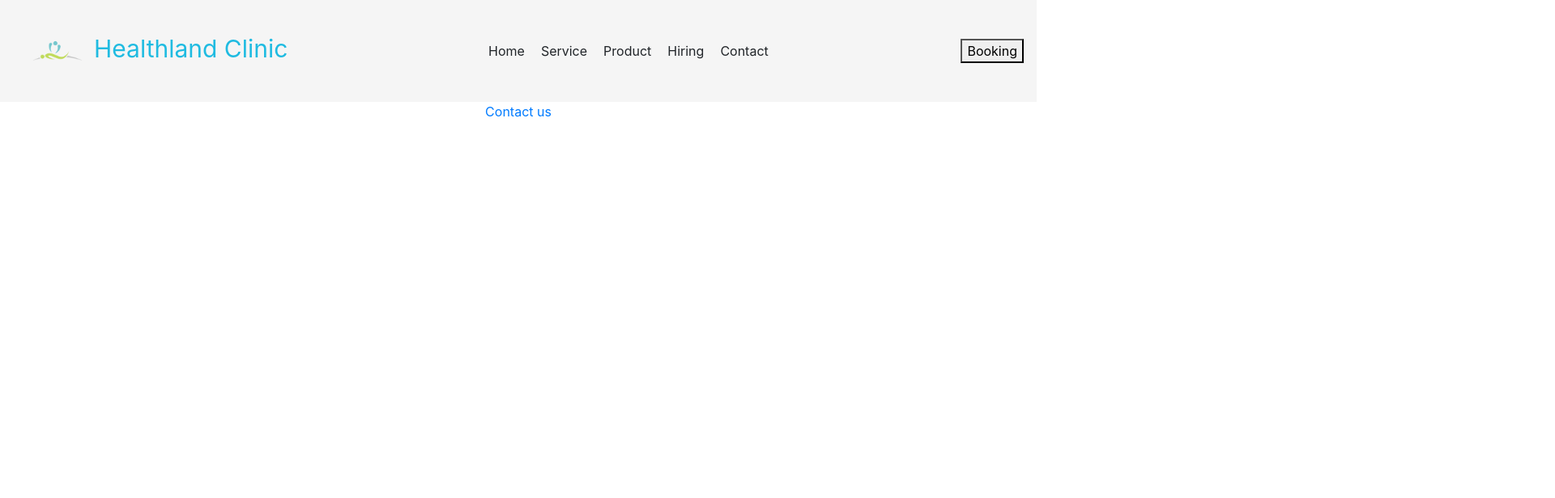
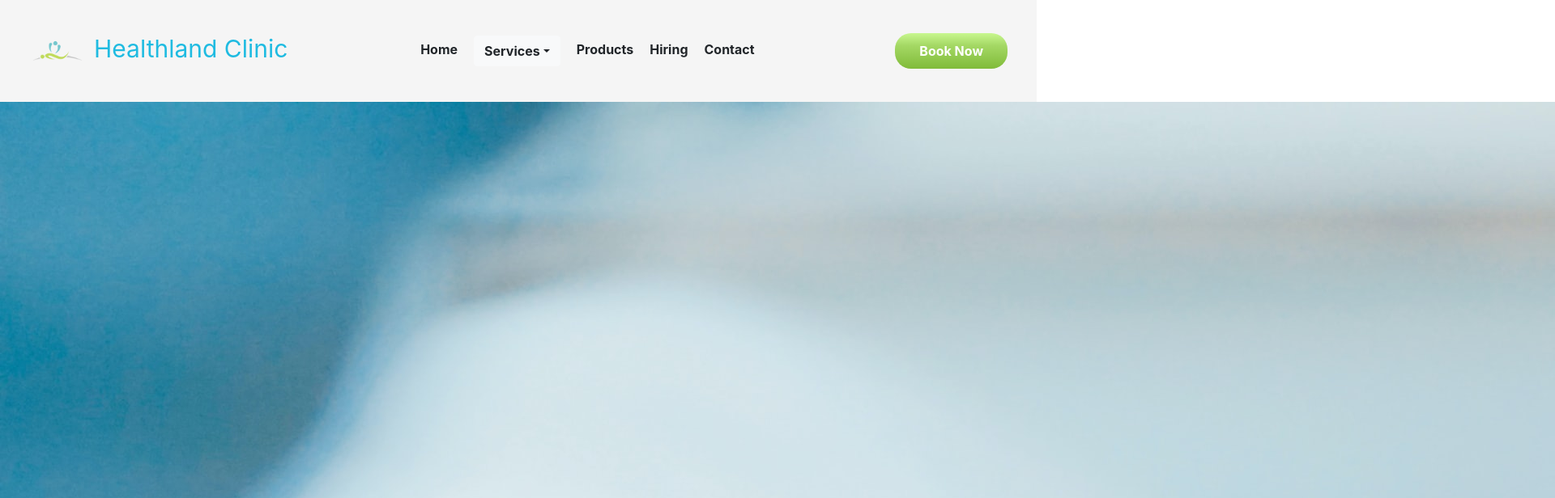
Before and after one commit to Nllai/Lab-project1, a React (Create React App) app: page / in a window 1280 px wide. Shown: the top 616 px of the page at 81% size, 1920 px wide, since content can reach past the window. Built offline with nearby package versions, Linux system fonts and the light colour scheme.

Commit message:
Add dropdown menu of nav bar

```diff
--- a/package.json
+++ b/package.json
@@ -12,6 +12,7 @@
         "express": "^4.17.1",
         "nodemailer": "^6.4.11",
         "react": "^16.13.1",
+        "react-bootstrap": "^1.3.0",
         "react-dom": "^16.13.1",
         "react-router-dom": "^5.2.0",
         "react-scripts": "3.4.3",
--- a/src/App.js
+++ b/src/App.js
@@ -3,6 +3,7 @@ import { BrowserRouter as Router, Switch, Route, Link } from "react-router-dom";
 import "./App.css";
 import Nav from "./Components/Nav";
 import Contact from "./Components/Contact";
+import landingpageimg from "./Components/images/landingpageimg.jpg";
 
 function App() {
     return (
@@ -14,6 +15,7 @@ function App() {
                     </Route>
                     <Route path="/">
                         <Nav />
+                        <img src={landingpageimg} alt="landing_page_img" />
                         <Link to="/contact">Contact us</Link>
                     </Route>
                 </Switch>
--- a/src/Components/Nav.css
+++ b/src/Components/Nav.css
@@ -2,6 +2,7 @@
     background-color: whitesmoke;
 }
 .navbar-options > span {
+    font-weight: bold;
     margin: 5px;
     padding: 5px;
 }
@@ -17,3 +18,24 @@
 .logo-img {
     width: 90px;
 }
+.dropdown > button {
+    font-weight: bold;
+}
+.dropdown-item:hover {
+    background-color: #1fbbe1 !important;
+    color: white !important;
+}
+.book-button {
+    padding: 10px 30px;
+    margin: 10px 20px;
+    border-radius: 20px;
+    color: white;
+    font-weight: bold;
+    background-image: linear-gradient(
+        180deg,
+        #c8f78f 0%,
+        #a4d864 35%,
+        #80bb39 100%
+    );
+    border: none;
+}
--- a/src/Components/Nav.js
+++ b/src/Components/Nav.js
@@ -2,6 +2,7 @@ import React from "react";
 import { Link } from "react-router-dom";
 import "./Nav.css";
 import logo from "./images/logo.jpg";
+
 function Nav() {
     return (
         <nav className="navbar">
@@ -11,12 +12,52 @@ function Nav() {
             </Link>
             <div className="navbar-options">
                 <span>Home</span>
-                <span>Service</span>
-                <span>Product</span>
+                <span className="dropdown">
+                    <button
+                        className="btn btn-light dropdown-toggle"
+                        type="button"
+                        id="dropdownMenuButton"
+                        data-toggle="dropdown"
+                        aria-haspopup="true"
+                        aria-expanded="false"
+                    >
+                        Services
+                    </button>
+                    <div
+                        className="dropdown-menu"
+                        aria-labelledby="dropdownMenuButton"
+                    >
+                        <a className="dropdown-item" href="https://google.com">
+                            Acupuncture
+                        </a>
+                        <a className="dropdown-item" href="https://google.com">
+                            Massage Therapy (RMT)
+                        </a>
+                        <a className="dropdown-item" href="https://google.com">
+                            Massage Reflexology
+                        </a>
+                        <a className="dropdown-item" href="https://google.com">
+                            Foot Reflexology
+                        </a>
+                        <a className="dropdown-item" href="https://google.com">
+                            Cupping/Gua-sha/Hot Stone
+                        </a>
+                        <a className="dropdown-item" href="https://google.com">
+                            Traditional Chinese Medicine
+                        </a>
+                        <a className="dropdown-item" href="https://google.com">
+                            Chiropractic
+                        </a>
+                        <a className="dropdown-item" href="https://google.com">
+                            Kinesiology
+                        </a>
+                    </div>
+                </span>
+                <span>Products</span>
                 <span>Hiring</span>
                 <span>Contact</span>
             </div>
-            <button>Booking</button>
+            <button className="book-button">Book Now</button>
         </nav>
     );
 }
--- a/src/index.js
+++ b/src/index.js
@@ -4,6 +4,7 @@ import "./index.css";
 import App from "./App";
 import * as serviceWorker from "./serviceWorker";
 import "bootstrap/dist/css/bootstrap.css";
+import "bootstrap/dist/js/bootstrap.js";
 
 ReactDOM.render(
     <React.StrictMode>
```
Also changed, not shown: src/Components/images/landingpageimg.jpg (renamed from src/Components/images/toa-heftiba-hBLf2nvp-Yc-unsplash.jpg), 1 other file (tests, documents, lock files or other folders).
